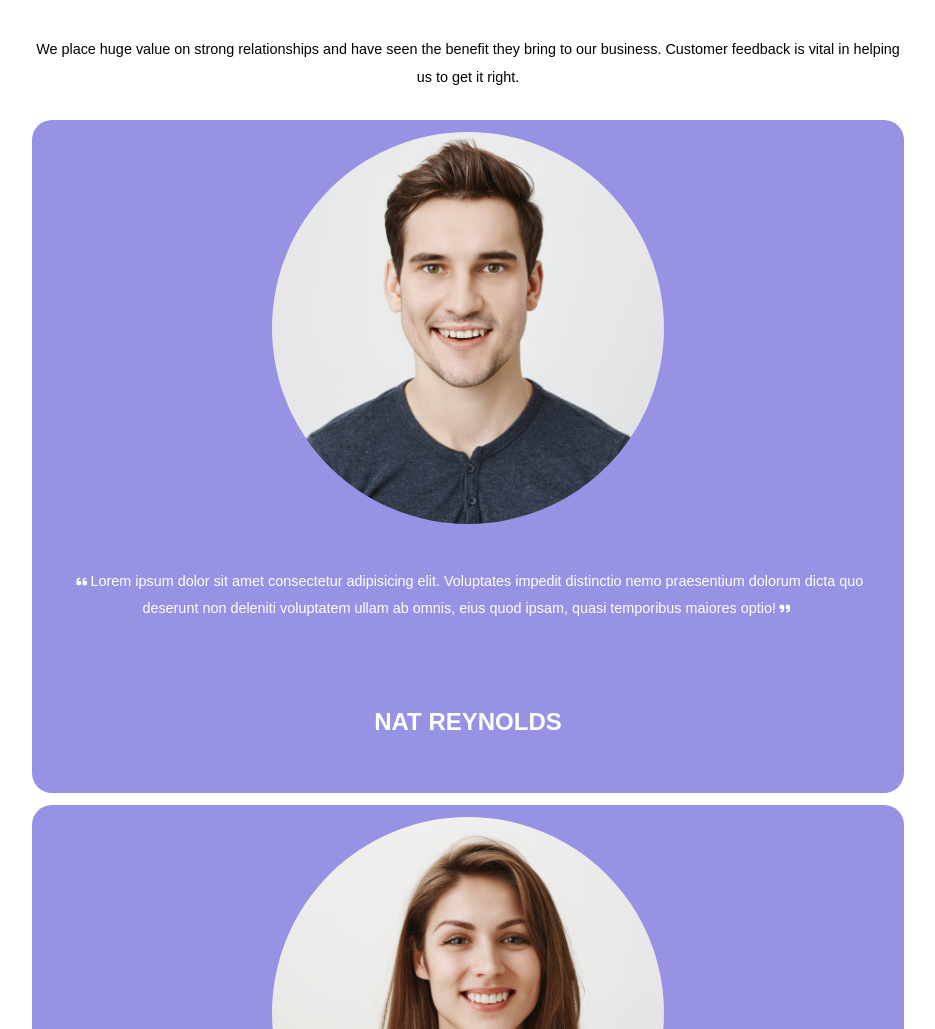
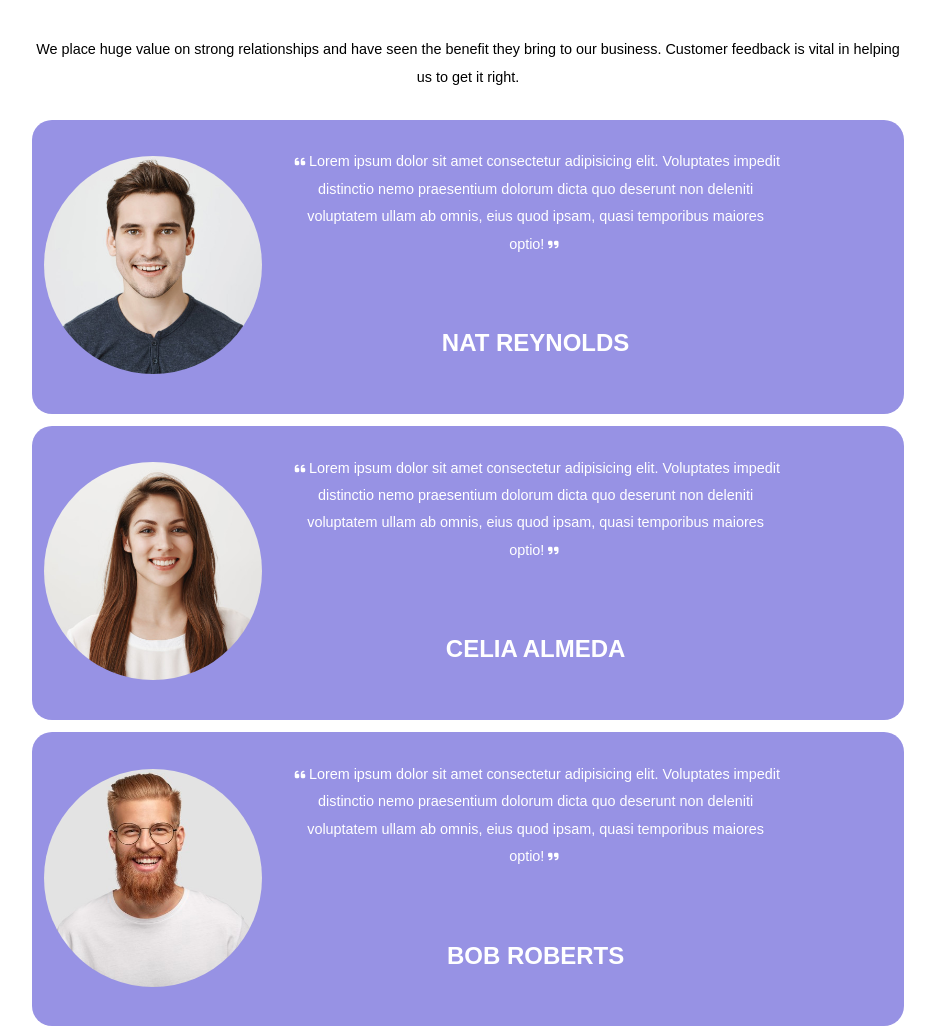
Before and after one commit to LorenzoPagani/html-css-responsive-layout, a plain HTML site: page index.html in a window 1280 px wide. Shown: the part 4160-5189 px from the top of the page, without its empty margins (172-1107 px from the left). Drawn offline with Linux system fonts and the light colour scheme.

Commit message:
responsive testimonials

```diff
--- a/CSS/style.css
+++ b/CSS/style.css
@@ -188,6 +188,21 @@ header {
         width: calc((100% / 3 - 1em) * 2);
     }
 
+    /* testimonial */
+
+    .testimonial.card {
+        flex-direction: row;
+        flex-wrap: wrap;
+    }
+
+    .testimonial-pic {
+        width: 25%;
+    }
+
+    .testimonial-text {
+        width: 60%;
+    }
+
     /* benefit */
 
     #benefit-title {
--- a/index.html
+++ b/index.html
@@ -116,22 +116,28 @@
                         <div class="testimonial-pic">
                             <img src="img/testimonial1.jpg" alt="testimonial 1">
                         </div>
+                        <div class="testimonial-text">
                             <p><i class="fa-solid fa-quote-left"></i>Lorem ipsum dolor sit amet consectetur adipisicing elit. Voluptates impedit distinctio nemo praesentium dolorum dicta quo deserunt non deleniti voluptatem ullam ab omnis, eius quod ipsam, quasi temporibus maiores optio!<i class="fa-solid fa-quote-right"></i></p>
                             <h3>NAT REYNOLDS</h3>
+                        </div>
                     </div>
                     <div class="testimonial card">
                         <div class="testimonial-pic">
                             <img src="img/testimonial2.jpg" alt="testimonial 2">
                         </div>
+                        <div class="testimonial-text">
                             <p><i class="fa-solid fa-quote-left"></i>Lorem ipsum dolor sit amet consectetur adipisicing elit. Voluptates impedit distinctio nemo praesentium dolorum dicta quo deserunt non deleniti voluptatem ullam ab omnis, eius quod ipsam, quasi temporibus maiores optio!<i class="fa-solid fa-quote-right"></i></p>
                             <h3>CELIA ALMEDA</h3>
+                        </div>
                     </div>
                     <div class="testimonial card">
                         <div class="testimonial-pic">
                             <img src="img/testimonial3.jpg" alt="testimonial 3">
                         </div>
+                        <div class="testimonial-text">
                             <p><i class="fa-solid fa-quote-left"></i>Lorem ipsum dolor sit amet consectetur adipisicing elit. Voluptates impedit distinctio nemo praesentium dolorum dicta quo deserunt non deleniti voluptatem ullam ab omnis, eius quod ipsam, quasi temporibus maiores optio!<i class="fa-solid fa-quote-right"></i></p>
                             <h3>BOB ROBERTS</h3>
+                        </div>
                     </div>
                 </div>
             </section>
```
Lines whose indentation alone changed are shown as unchanged.
